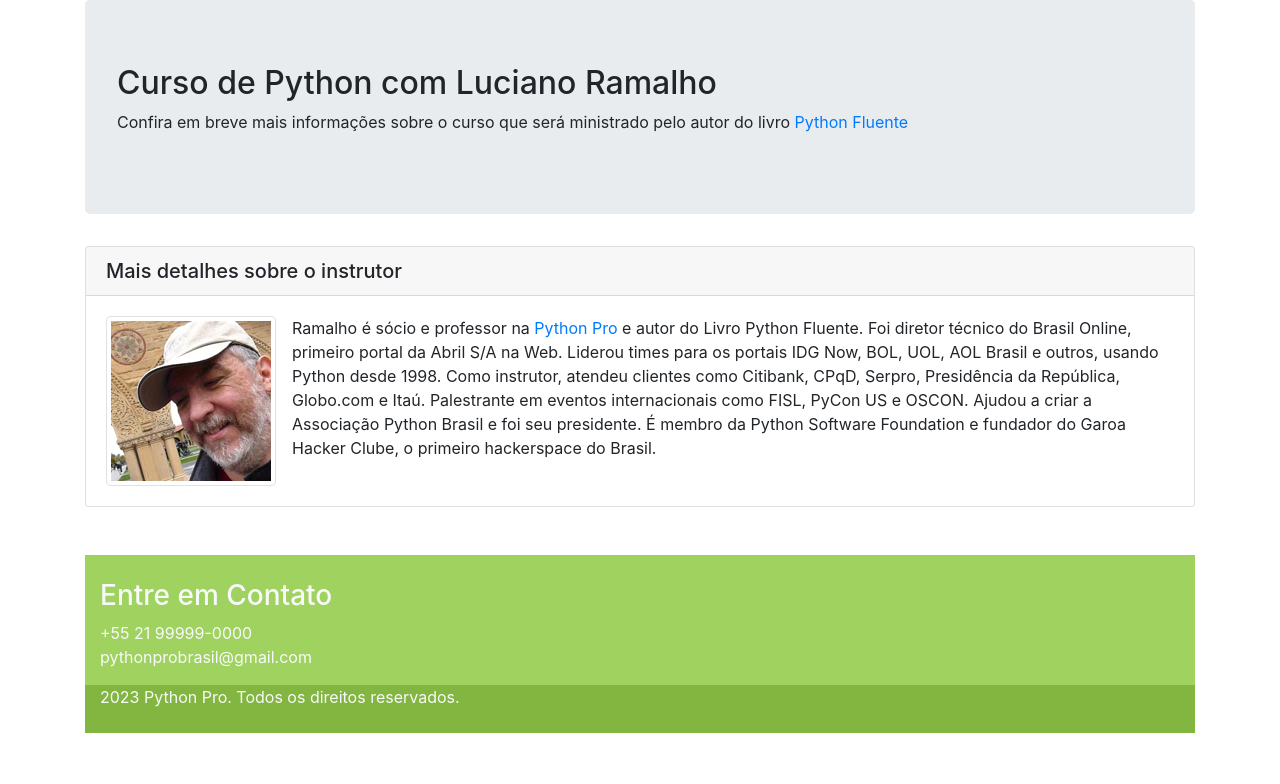
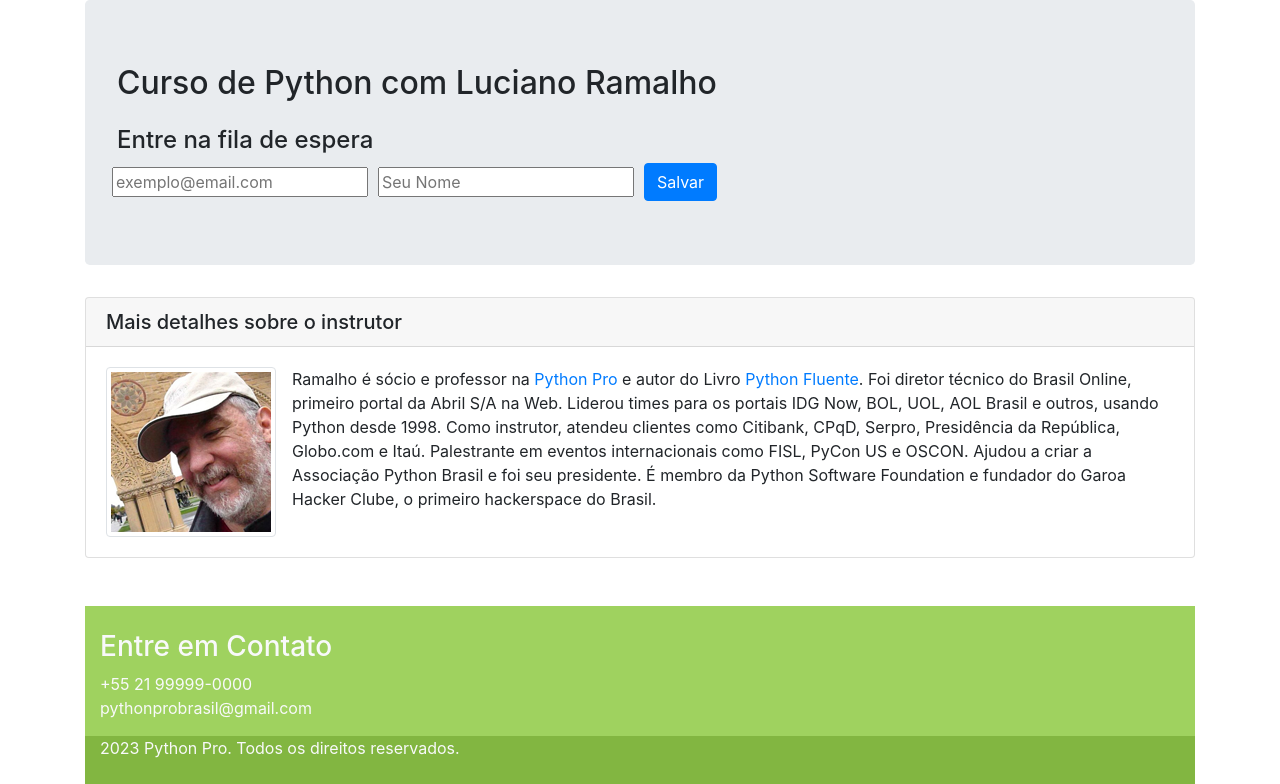
Before and after one commit to AruGarcia/curso-django-2.0, a Django app: template pypro/base/templates/base/home.html in a window 1280 px wide. Shown: the part 56-840 px from the top of the page. Before the commit the page ends 789 px from the top, so only its background shows below. Run offline with Django 4.2, Linux system fonts and the light colour scheme; the template is opened without the code that fills it, so the values that code supplies are empty; some libraries are stand-ins or nearby versions.

Commit message:
Criação da lista de espera.

```diff
--- a/pypro/base/templates/base/home.html
+++ b/pypro/base/templates/base/home.html
@@ -39,10 +39,30 @@
 				<h2>
 					Curso de Python com Luciano Ramalho
 				</h2>
-				<p>
-				Confira em  breve mais informações sobre o curso que será ministrado pelo autor do livro
-					<a href="https://www.amazon.com/_/dp/1492056359?smid=ATVPDKIKX0DER&_encoding=UTF8&tag=oreilly20-20" target="_blank" >Python Fluente</a>
-				</p>
+				<h4 class="mt-4">Entre na fila de espera</h4>
+
+				<form action="https://gmail.us8.list-manage.com/subscribe/post?u=ef99c98e2a35bbb26bc6e7805&amp;id=9630b2d092&amp;f_id=00f40ce0f0" method="post" id="mc-embedded-subscribe-form" name="mc-embedded-subscribe-form" class="form-row align-items-center" target="_self" novalidate="">
+				  <div class="form-row align-items-center">
+					<div class="col-auto">
+					  <label class="sr-only" for="mce-EMAIL">Email</label>
+					  <input type="email" value="" name="EMAIL" class="from-control required" id="mce-EMAIL" placeholder="exemplo@email.com">
+					</div>
+
+					<div class="col-auto">
+					  <label class="sr-only" for="mce-FNAME">Nome</label>
+					  <input type="text" value="" name="FNAME" class="from-control required" id="mce-FNAME" placeholder="Seu Nome">
+					</div>
+
+					<div aria-hidden="true" style="position: absolute; left: -5000px;">
+						/* real people should not fill this in and expect good things - do not remove this or risk form bot signups */
+						<input type="text" name="b_ef99c98e2a35bbb26bc6e7805_9630b2d092" tabindex="-1" value="">
+					</div>
+
+					<div class="col-auto">
+					  <input type="submit" value="Salvar" name="subscribe"  id="mc-embedded-subscribe" class="btn btn-primary">
+					</div>
+				  </div>
+				</form>
 			</div>
 		</div>
 	</div>
@@ -55,7 +75,7 @@
 				<div class="card-body">
 					<p class="card-text">
 						<img src="{% static 'img/luciano-ramalho.png' %}" class="img-thumbnail float-left mr-3" alt="Foto de Lucinao Ramalho ">
-						Ramalho é sócio e professor na <a href="https://www.python.pro.br">Python Pro</a> e autor do Livro Python Fluente. Foi diretor técnico do Brasil Online, primeiro portal da Abril S/A na Web. Liderou times para os portais IDG Now, BOL, UOL, AOL Brasil e outros, usando Python desde 1998. Como instrutor, atendeu clientes como Citibank, CPqD, Serpro, Presidência da República, Globo.com e Itaú. Palestrante em eventos internacionais como FISL, PyCon US e OSCON. Ajudou a criar a Associação Python Brasil e foi seu presidente. É membro da Python Software Foundation e fundador do Garoa Hacker Clube, o primeiro hackerspace do Brasil.
+						Ramalho é sócio e professor na <a href="https://www.python.pro.br">Python Pro</a> e autor do Livro <a href="https://www.amazon.com/_/dp/1492056359?smid=ATVPDKIKX0DER&_encoding=UTF8&tag=oreilly20-20" target="_blank" >Python Fluente</a>. Foi diretor técnico do Brasil Online, primeiro portal da Abril S/A na Web. Liderou times para os portais IDG Now, BOL, UOL, AOL Brasil e outros, usando Python desde 1998. Como instrutor, atendeu clientes como Citibank, CPqD, Serpro, Presidência da República, Globo.com e Itaú. Palestrante em eventos internacionais como FISL, PyCon US e OSCON. Ajudou a criar a Associação Python Brasil e foi seu presidente. É membro da Python Software Foundation e fundador do Garoa Hacker Clube, o primeiro hackerspace do Brasil.
 
 					</p>
 				</div>
```
